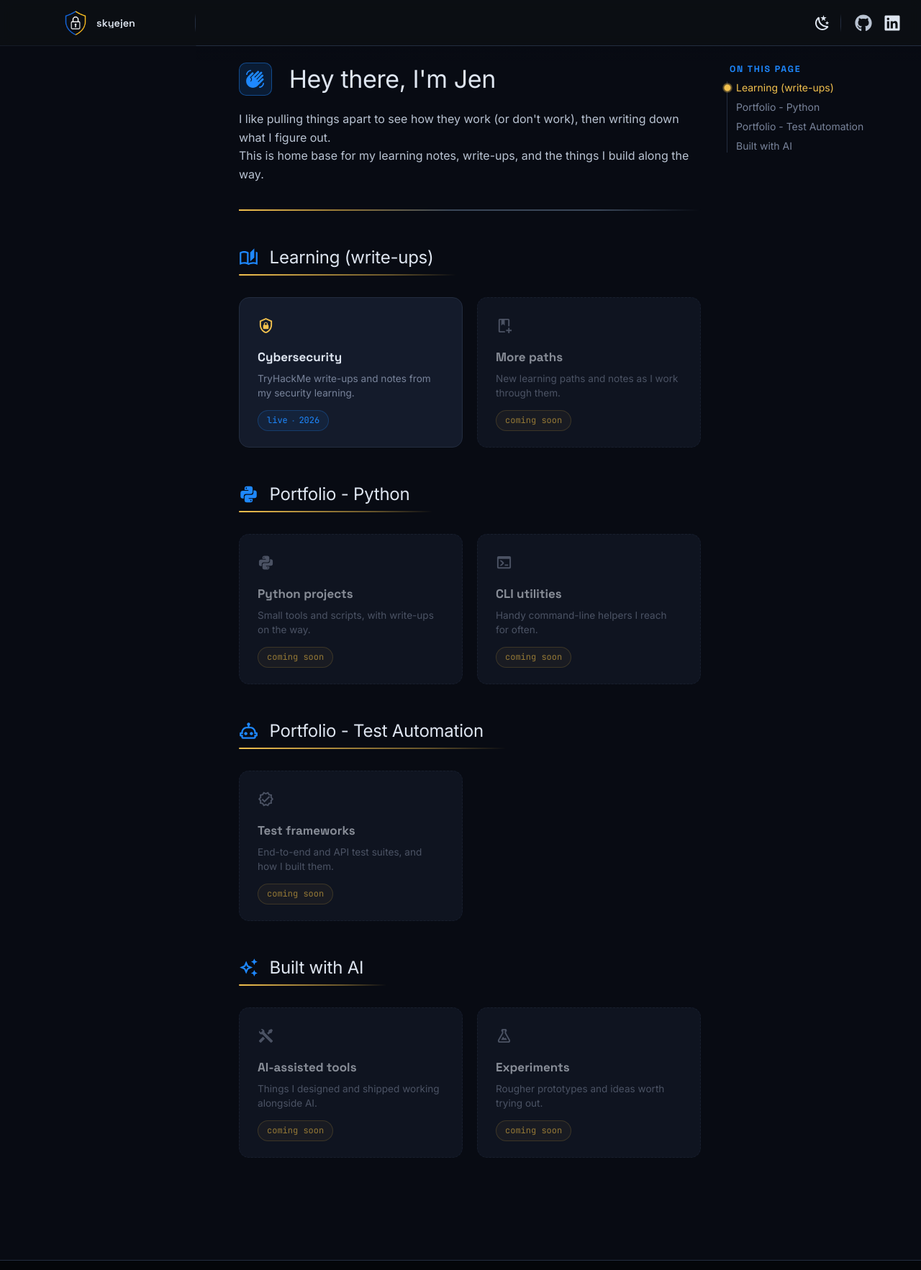
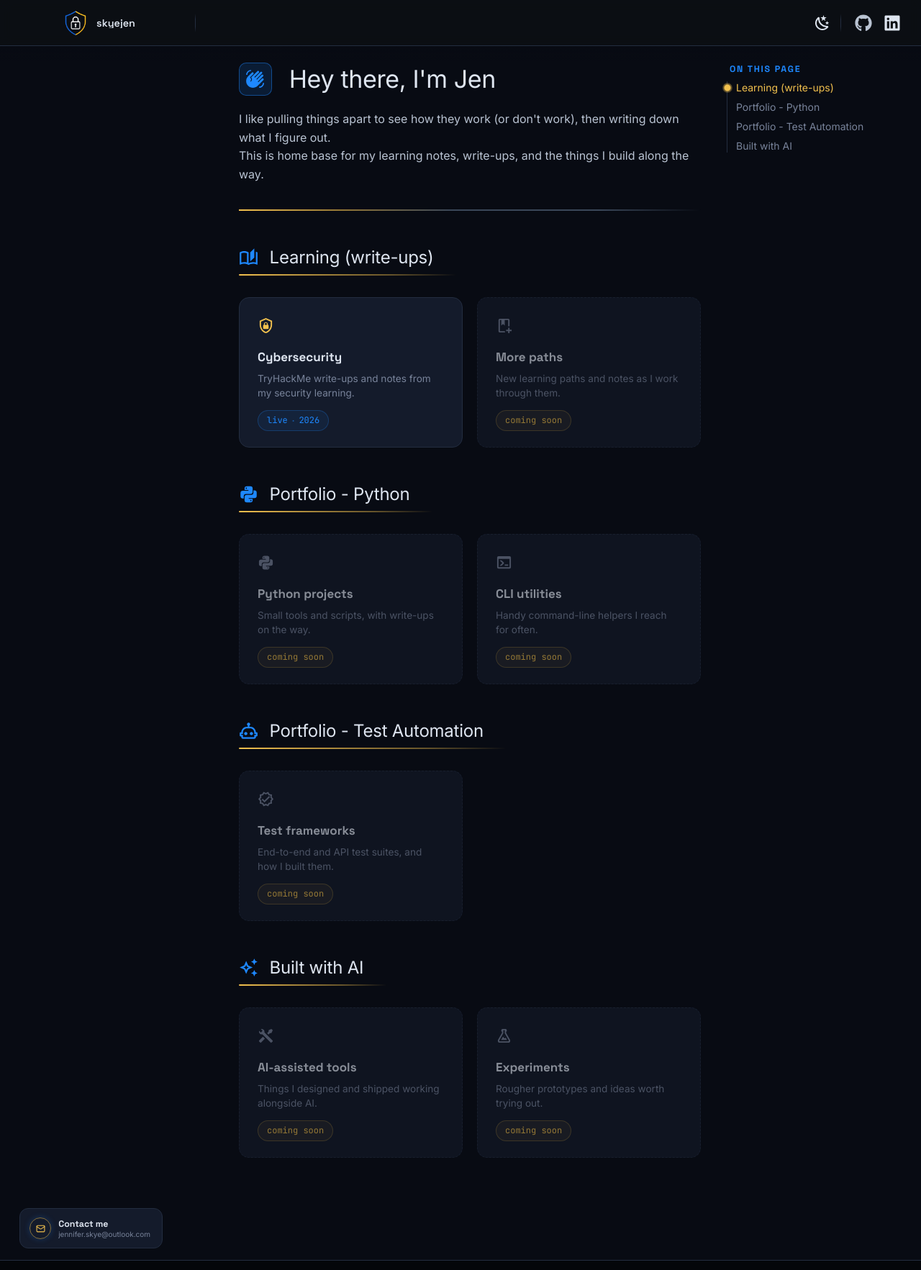
Before and after one commit to skyejen/skyejen.github.io, an MkDocs documentation site: the page built from docs/index.md, in a window 1280 px wide. Shown: the whole page at 72% size. Built offline with MkDocs 1.6.1 and Material for MkDocs 9.7.7, drawn with Linux system fonts in a browser that asks for light colours.

Commit message:
polish: unify top bar and add other small UI fixes

```diff
--- a/docs/stylesheets/extra.css
+++ b/docs/stylesheets/extra.css
@@ -1237,11 +1237,13 @@
   font-family: var(--md-text-font-family), "Inter", -apple-system, sans-serif;
 }
 
-/* Earlier ToC activation when clicking/scrolling to a section */
+/* Landing scroll offset: the page scrolls inside .md-container, which already
+   starts below the sticky header — so this only needs a small breathing gap, not
+   the full header height (3.6rem left the previous section peeking in above). */
 .md-typeset h1,
 .md-typeset h2,
 .md-typeset h3 {
-  scroll-margin-top: 3.6rem;
+  scroll-margin-top: 1.2rem;
 }
 
 /* ── Night mode: emulates Windows Night Light at ~55% strength
@@ -1333,13 +1335,18 @@
    the content (the theme's 3rem left margin was only there to clear the
    sidebar). Scoped to desktop; mobile has no persistent sidebar anyway. */
 @media screen and (min-width: 76.25em) {
-  /* Match cybersec's layout: reserve the left nav column's 13.6rem but keep it
-     empty, so the content and the "On this page" ToC land in the exact same
-     positions as on the cybersecurity site. visibility:hidden holds the column
-     width (display:none would collapse it and shift everything left). Cybersec's
-     own full-width grid, content margin and header line then all apply as-is. */
-  .md-sidebar--primary[hidden] {
-    visibility: hidden;
+  /* The left column holds only the "Contact me" card (rendered in main.html),
+     no nav — so hide the sidebar's vertical divider line (this landing page has
+     nothing to separate) and unify the header's bottom line across the full
+     width instead of fading it over the column. */
+  .md-sidebar--primary::after {
+    display: none;
+  }
+  .md-header::before {
+    background: var(--sj-border);
+  }
+  .md-header::after {
+    left: 0;
   }
   /* The ToC is short and never needs to scroll, so size it to its content and
      hide the scrollbar entirely — this kills both the load-time flash and the
--- a/overrides/main.html
+++ b/overrides/main.html
@@ -11,3 +11,31 @@
     }
   </script>
 {% endblock %}
+
+{% block site_nav %}
+  {#- Single-page landing: the left column holds no nav, just the "Contact me"
+      card pinned at the bottom (matches the cybersecurity site). -#}
+  <div class="md-sidebar md-sidebar--primary" data-md-component="sidebar" data-md-type="navigation">
+    <div class="md-sidebar__scrollwrap">
+      <div class="md-sidebar__inner"></div>
+    </div>
+    <a class="sj-side-card" href="mailto:jennifer.skye@outlook.com" title="Email me">
+      <span class="sj-side-card-logo">
+        <svg viewBox="0 0 24 24" width="20" height="20" fill="none" stroke="currentColor" stroke-width="2" stroke-linecap="round" stroke-linejoin="round">
+          <rect x="2" y="4" width="20" height="16" rx="2"></rect>
+          <path d="m22 7-8.97 5.7a1.94 1.94 0 0 1-2.06 0L2 7"></path>
+        </svg>
+      </span>
+      <span><strong>Contact me</strong><em>jennifer.skye@outlook.com</em></span>
+    </a>
+  </div>
+  {% if "toc.integrate" not in features %}
+    <div class="md-sidebar md-sidebar--secondary" data-md-component="sidebar" data-md-type="toc">
+      <div class="md-sidebar__scrollwrap">
+        <div class="md-sidebar__inner">
+          {% include "partials/toc.html" %}
+        </div>
+      </div>
+    </div>
+  {% endif %}
+{% endblock %}
```
Also changed, not shown: docs/index.md (+0 -5 lines).
